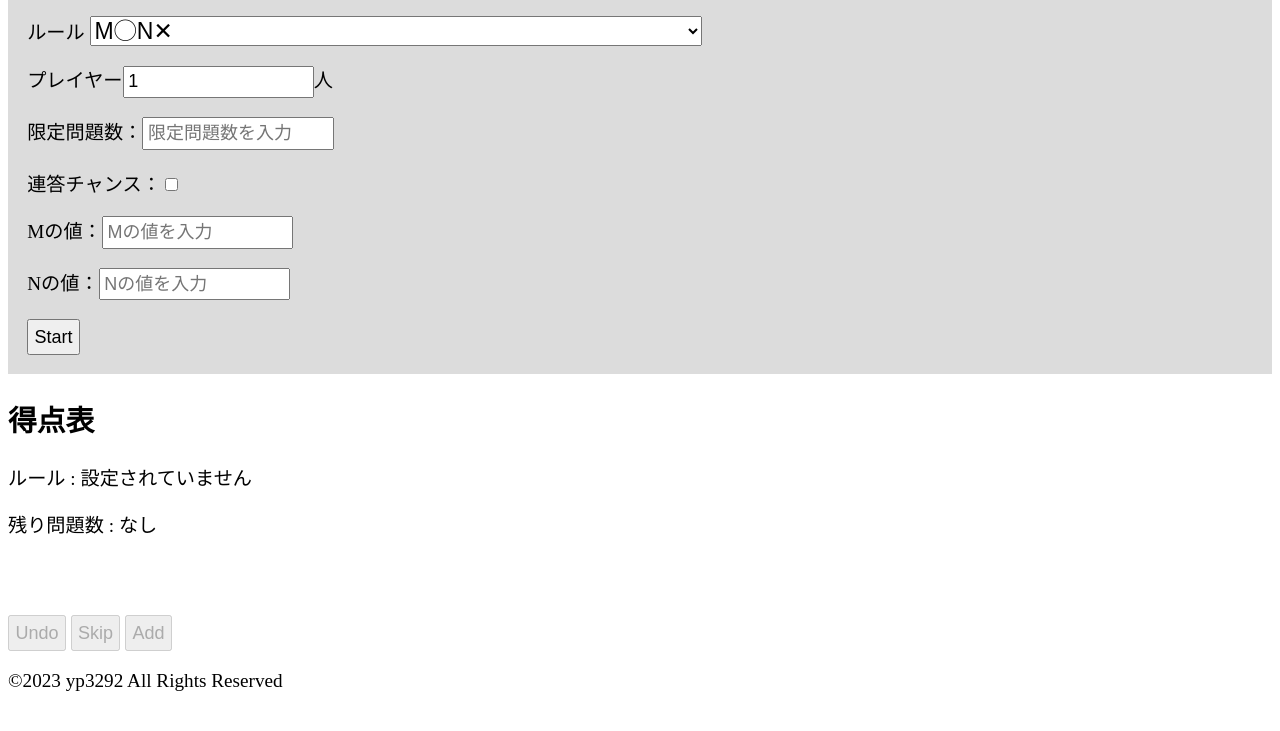
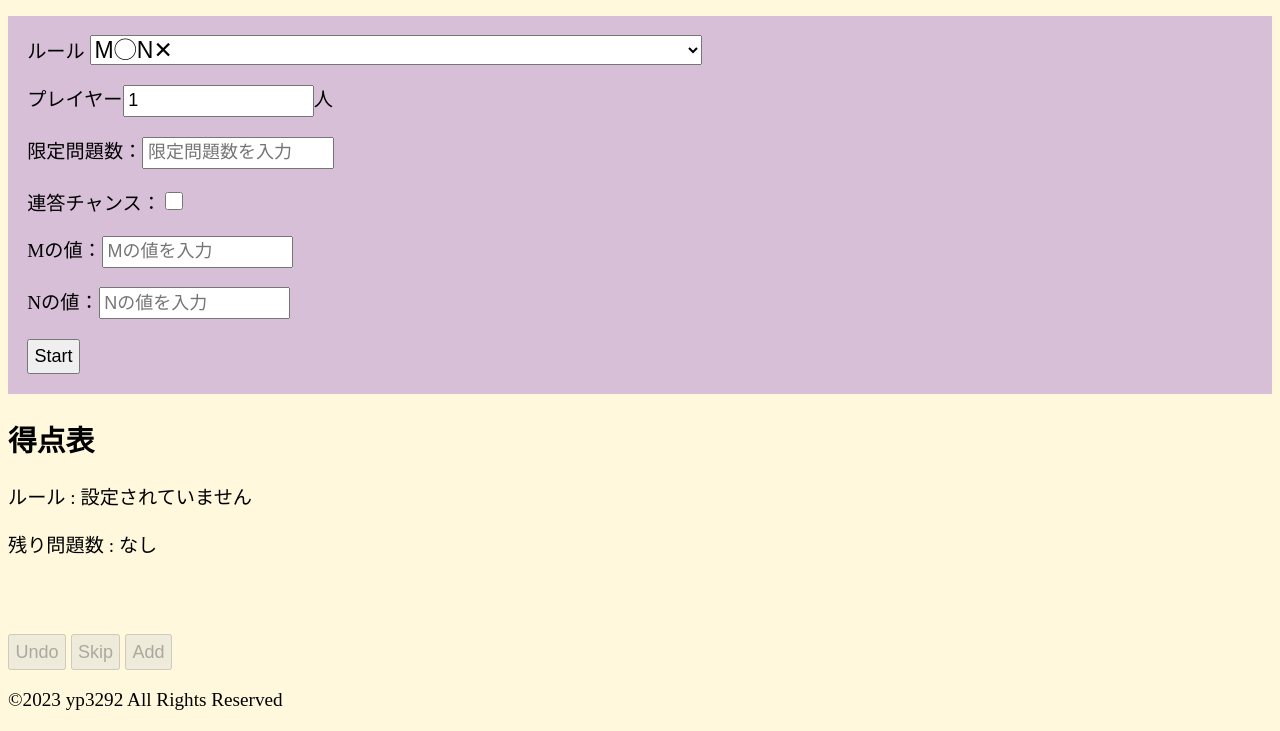
Before and after one commit to yoropiko3292/yp_quiz_studio, a plain HTML site: page index.html in a window 1280 px wide. Shown: the part 101-832 px from the top of the page. Drawn offline with Linux system fonts and the light colour scheme.

Commit message:
Update style.css

```diff
--- a/style.css
+++ b/style.css
@@ -1,6 +1,6 @@
 header,h1{background-color: aquamarine;margin: 0px;margin-bottom: 10px;}
 h1{display: inline;}
-#setting{background-color: gainsboro;padding: 1em;}
+#setting{background-color: thistle;padding: 1em;margin-top: 1em;}
 td{padding: 0.7em 0.2em;}
 tr{border-bottom: 1px solid black;}
 select{width: 50%;font-size: larger;}
@@ -8,6 +8,8 @@ table{margin-top: 2em;margin-bottom: 2em;border-collapse:collapse;width: 100%;}
 input{font-size: large;}
 input[type="text"]{width:10em;max-width:100%;padding:0.2em;}
 input[type="number"]{width:10em;max-width:100%;padding:0.2em;}
+input[type="checkbox"]{width:1em;height: 1em;padding:0.2em;}
 input[type="button"]{max-width:100%;padding:0.3em;}
 .dataset{width:7em !important;}
-body{font-size: larger;}
+body{font-size: larger;background-color: cornsilk;}
+html{padding: 0;margin: 0;}
```
